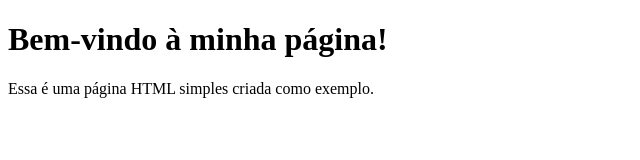
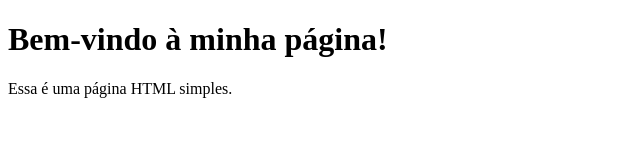
Before and after one commit to DaviBarros/atividademestrado, a plain HTML site: page index.html in a window 1280 px wide. Shown: the whole page, without its empty margins (0-640 px from the left). Drawn offline with Linux system fonts and the light colour scheme.

Commit message:
adicionando alterações a feature-html-b

```diff
--- a/index.html
+++ b/index.html
@@ -6,6 +6,6 @@
 </head>
 <body>
     <h1>Bem-vindo à minha página!</h1>
-    <p>Essa é uma página HTML simples criada como exemplo.</p>
+    <p>Essa é uma página HTML simples.</p>
 </body>
 </html>
```
